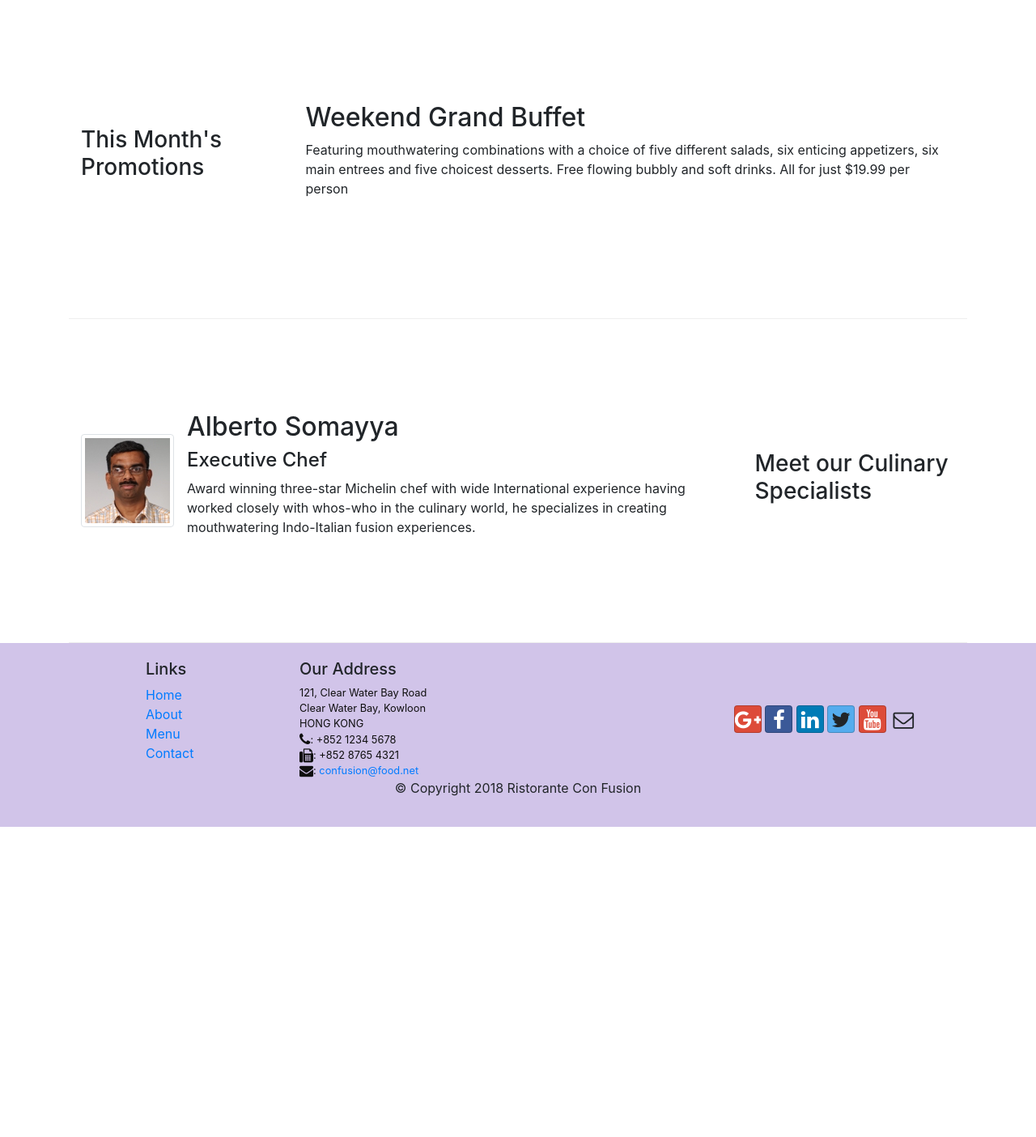
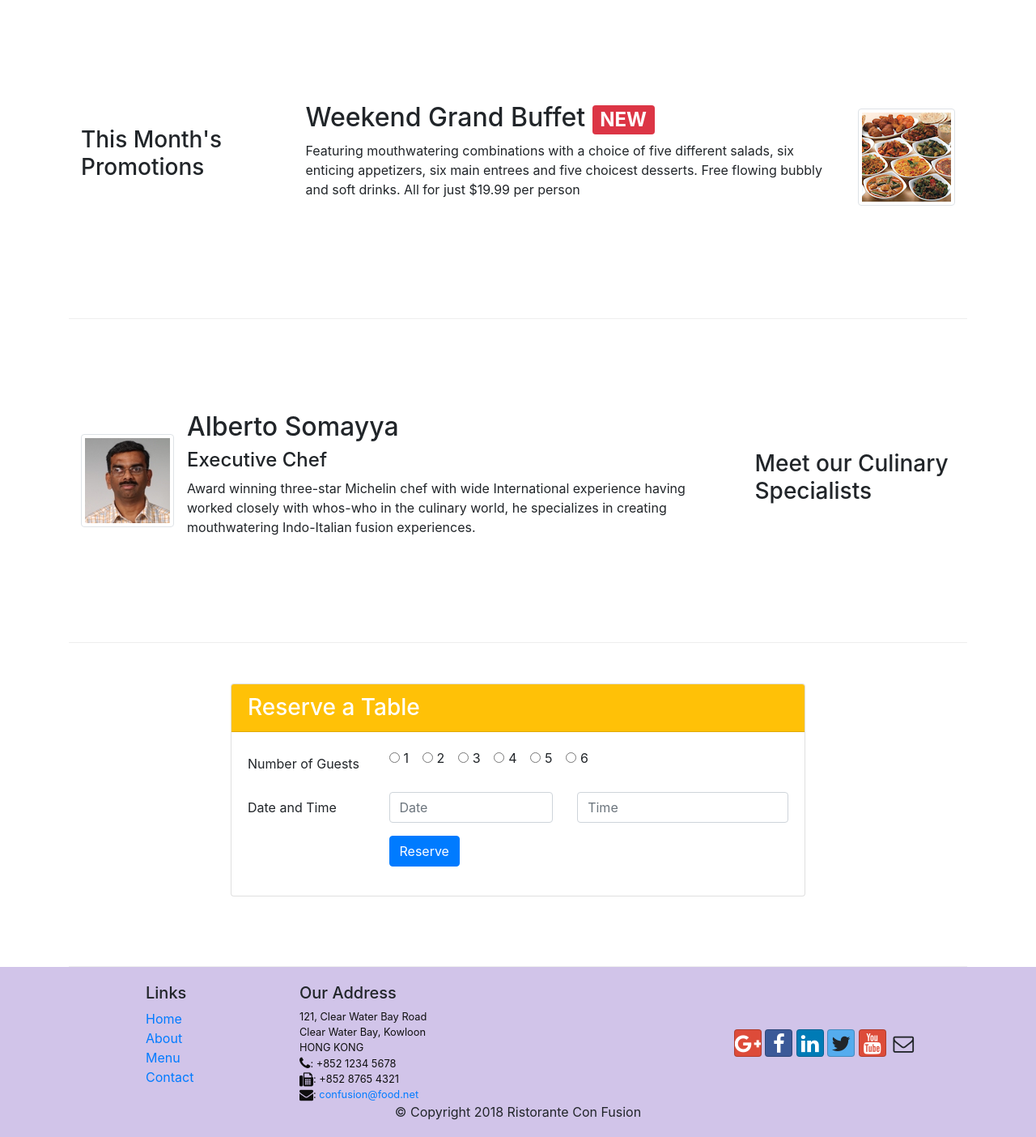
Before and after one commit to qaas/coursera-bootstrap, a website: page index.html in a window 1280 px wide. Shown: the part 740-2144 px from the top of the page at 81% size. Before the commit the page ends 1761 px from the top, so only its background shows below. Drawn offline with nearby package versions, Linux system fonts and the light colour scheme.

Commit message:
assignment2

```diff
--- a/index.html
+++ b/index.html
@@ -51,8 +51,11 @@
                     <h1>Ristorante con Fusion</h1>
                     <p>We take inspiration from the World's best cuisines, and create a unique fusion experience. Our lipsmacking creations will tickle your culinary senses!</p>
                 </div>
-                <div class="col-12 col-sm align-self-center">
+                <div class="col-12 col-sm-3 align-self-center">
                     <img src="img/logo.png" class="img-fluid">
+                </div>
+                <div class="col-12 col-sm-3 align-self-center">
+                    <a class="btn btn-block btn-lg btn-warning text-dark" href="#reservecard">Reserve Table</a>
                 </div>
             </div>
         </div>
@@ -80,8 +83,13 @@
                 <h3>This Month's Promotions</h3>
             </div>
             <div class="col-12 col-sm col-md">
-                <h2>Weekend Grand Buffet</h2>
-                <p>Featuring mouthwatering combinations with a choice of five different salads, six enticing appetizers, six main entrees and five choicest desserts. Free flowing bubbly and soft drinks. All for just $19.99 per person </p>
+                <div class="media">
+                    <div class="media-body">
+                        <h2 class="mt-0">Weekend Grand Buffet <span class="badge badge-danger">NEW</span></h2>
+                        <p class="d-none d-sm-block">Featuring mouthwatering combinations with a choice of five different salads, six enticing appetizers, six main entrees and five choicest desserts. Free flowing bubbly and soft drinks. All for just $19.99 per person </p>
+                    </div>
+                    <img class="d-flex ml-3 img-thumbnail align-self-center" src="img/buffet.png">
+                </div>
             </div>
         </div>
 
@@ -99,6 +107,64 @@
                     </div>
                 </div>
             </div>
+        </div>
+
+        <div class="row row-content">
+            <div class="col-12 col-sm-8 offset-sm-2">
+                <div class="card" id="reservecard">
+                    <h3 class="card-header bg-warning text-white">Reserve a Table</h3>
+                    <div class="card-body">
+                        <form>
+                            <div class="form-group row">
+                                <label for="guests" class="col-sm-3 col-form-label">Number of Guests</label>
+                                <div class="col-sm-8">
+                                    <div class="form-check form-check-inline">
+                                        <input class="form-check-input" type="radio" id="guest1" name="guests" value="1">
+                                        <label class="form-check-label" for="guest1">1</label>
+                                    </div>
+                                    <div class="form-check form-check-inline">
+                                        <input class="form-check-input" type="radio" id="guest2" name="guests" value="2">
+                                        <label class="form-check-label" for="guest2">2</label>
+                                    </div>
+                                    <div class="form-check form-check-inline">
+                                        <input class="form-check-input" type="radio" id="guest3" name="guests" value="3">
+                                        <label class="form-check-label" for="guest3">3</label>
+                                    </div>
+                                    <div class="form-check form-check-inline">
+                                        <input class="form-check-input" type="radio" id="guest4" name="guests" value="4">
+                                        <label class="form-check-label" for="guest4">4</label>
+                                    </div>
+                                    <div class="form-check form-check-inline">
+                                        <input class="form-check-input" type="radio" id="guest5" name="guests" value="5">
+                                        <label class="form-check-label" for="guest5">5</label>
+                                    </div>
+                                    <div class="form-check form-check-inline">
+                                        <input class="form-check-input" type="radio" id="guest6" name="guests" value="6">
+                                        <label class="form-check-label" for="guest6">6</label>
+                                    </div>
+                                </div>
+                            </div>
+                            <div class="form-group row">
+                                <label for="time" class="col-sm-3 col-form-label">Date and Time</label>
+                                <div class="col-12 col-sm-4">
+                                    <input type="text" class="form-control" id="date" name="date" placeholder="Date">
+                                </div>
+                                <div class="col-12 col-sm-5">
+                                    <input type="text" class="form-control" id="time" name="time" placeholder="Time">
+                                </div>
+                            </div>
+                            <div class="form-group row">
+                                <div class="offset-sm-3 col-sm-9">
+                                    <button type="submit" class="btn btn-primary">
+                                        Reserve
+                                    </button>
+                                </div>
+                            </div>
+                        </form>
+                    </div>
+                </div>
+            </div>
+            <div class="col-sm-2"></div>
         </div>
     </div>
 
```
